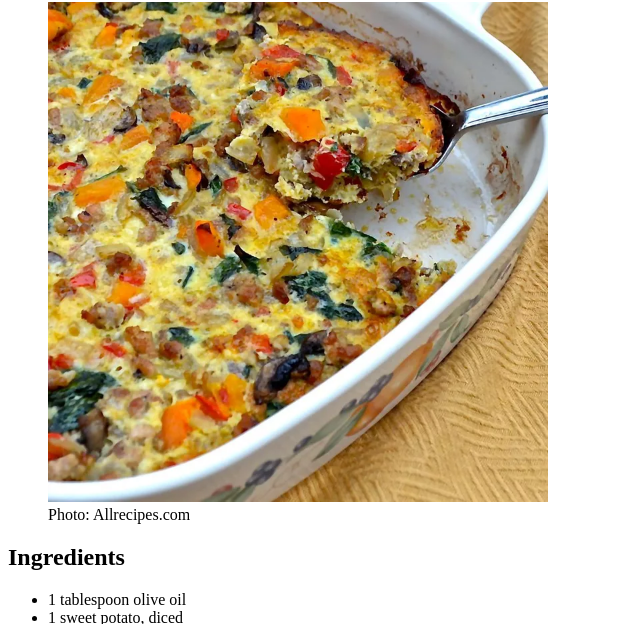
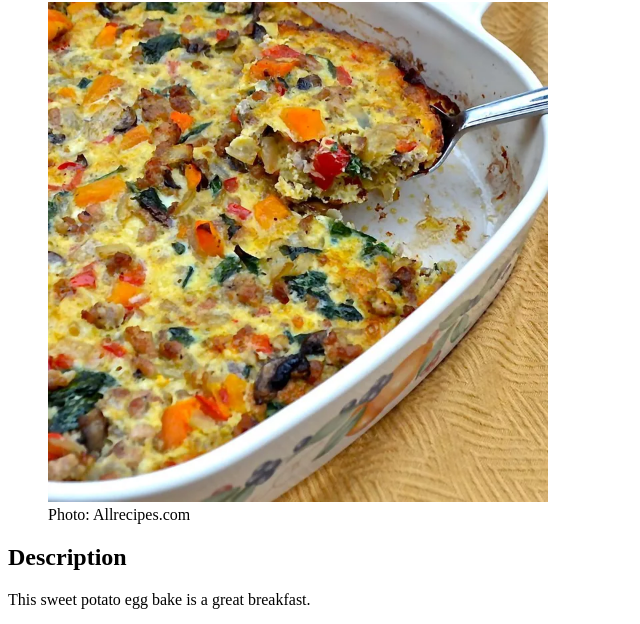
Before and after one commit to mehrit2003/odin-recipes, a plain HTML site: page recipes/sweet_potato_breakfast.html in a window 1280 px wide. Shown: the part 78-702 px from the top of the page, without its empty margins (0-640 px from the left). Drawn offline with Linux system fonts and the light colour scheme.

Commit message:
Added Heading for shakshouka.html Steps &  Added Description paragraph for sweet_potato_breakfast.html

```diff
--- a/recipes/sweet_potato_breakfast.html
+++ b/recipes/sweet_potato_breakfast.html
@@ -14,6 +14,10 @@
         <figcaption>Photo: Allrecipes.com</figcaption>
 
     </figure>
+    <!--Description-->
+    <h2>Description</h2>
+    <p>This sweet potato egg bake is a great breakfast.</p>
+
     <!--Ingredients unordered list-->
     <h2>Ingredients</h2>
     <ul>
```
Also changed, not shown: recipes/shakshouka.html (+1 -0 lines).
